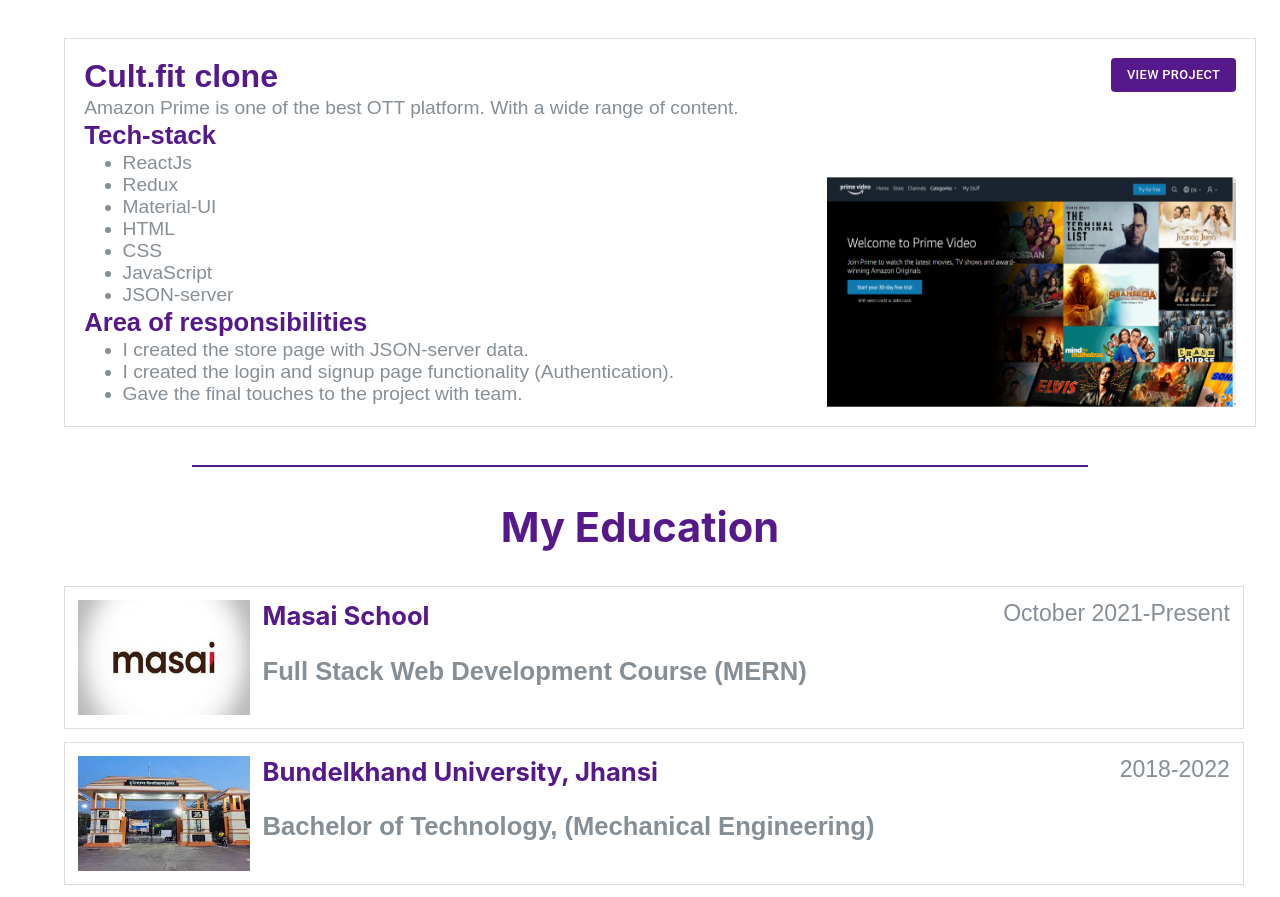
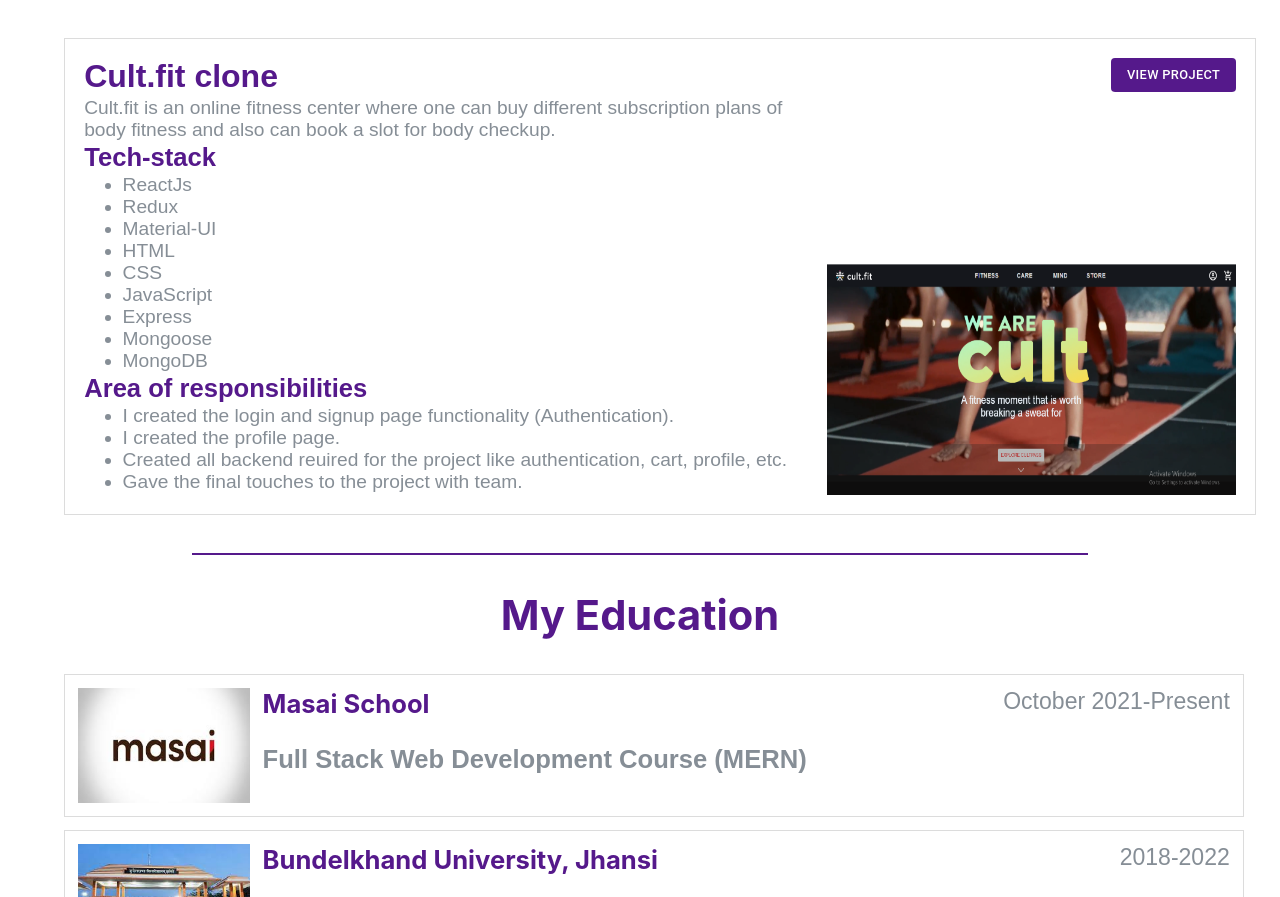
Before and after one commit to utsavkatiyar34/Updated-Portfolio, a React (Create React App) app: page / in a window 1280 px wide. Shown: the part 2958-3855 px from the top of the page. Built offline with nearby package versions, Linux system fonts and the light colour scheme.

Commit message:
proect added

```diff
--- a/src/components/Projects.js
+++ b/src/components/Projects.js
@@ -189,7 +189,7 @@
         <div className="projects-information">
           <h2 style={{color:'#55198b',fontSize:'2.5vw',fontFamily:'font-family: Arial, sans-serif',margin:'0px'}}>Cult.fit clone</h2>
           <p>
-            Amazon Prime is one of the best OTT platform. With a wide range of content.
+           Cult.fit is an online fitness center where one can buy different subscription plans of body fitness and also can book a slot for body checkup.
           </p>
           <h3 style={{color:'#55198b',fontSize:'2vw',fontFamily:'font-family: Arial, sans-serif',margin:'0px'}}>Tech-stack</h3>
           <ul>
@@ -199,19 +199,22 @@
             <li>HTML</li>
             <li>CSS</li>
             <li>JavaScript</li>
-            <li>JSON-server</li>
+            <li>Express</li>
+            <li>Mongoose</li>
+            <li>MongoDB</li>
           </ul>
           <h3 style={{color:'#55198b',fontSize:'2vw',fontFamily:'font-family: Arial, sans-serif',margin:'0px'}}>Area of responsibilities</h3>
           <ul>
-            <li>I created the store page with JSON-server data.</li>
             <li>I created the login and signup page functionality (Authentication).</li>
+            <li>I created the profile page.</li>
+            <li>Created all backend reuired for the project like authentication, cart, profile, etc.</li>
             <li>Gave the final touches to the project with team.</li>
           </ul>
         </div>
         <div className="projects-image-wrapper">
           <a
             // className="probtn-link"
-            href="https://github.com/Pritesh0-0/Amazon-Prime-Video-Clone"
+            href="https://cultfit--clone.herokuapp.com/"
             target="blank"
             style={{textDecoration:"none",width:'minContent',marginRight:'0px',marginLeft:'auto',padding:'0px'}}
           >
@@ -228,7 +231,7 @@
           </a>
           <img
           alt=""
-          src={require("../images/Amazonprime.png")} />
+          src={require("../images/Cultfit.png")} />
         </div>
       </div>
     </div>
```
Also changed, not shown: src/images/Cultfit.png (added).
